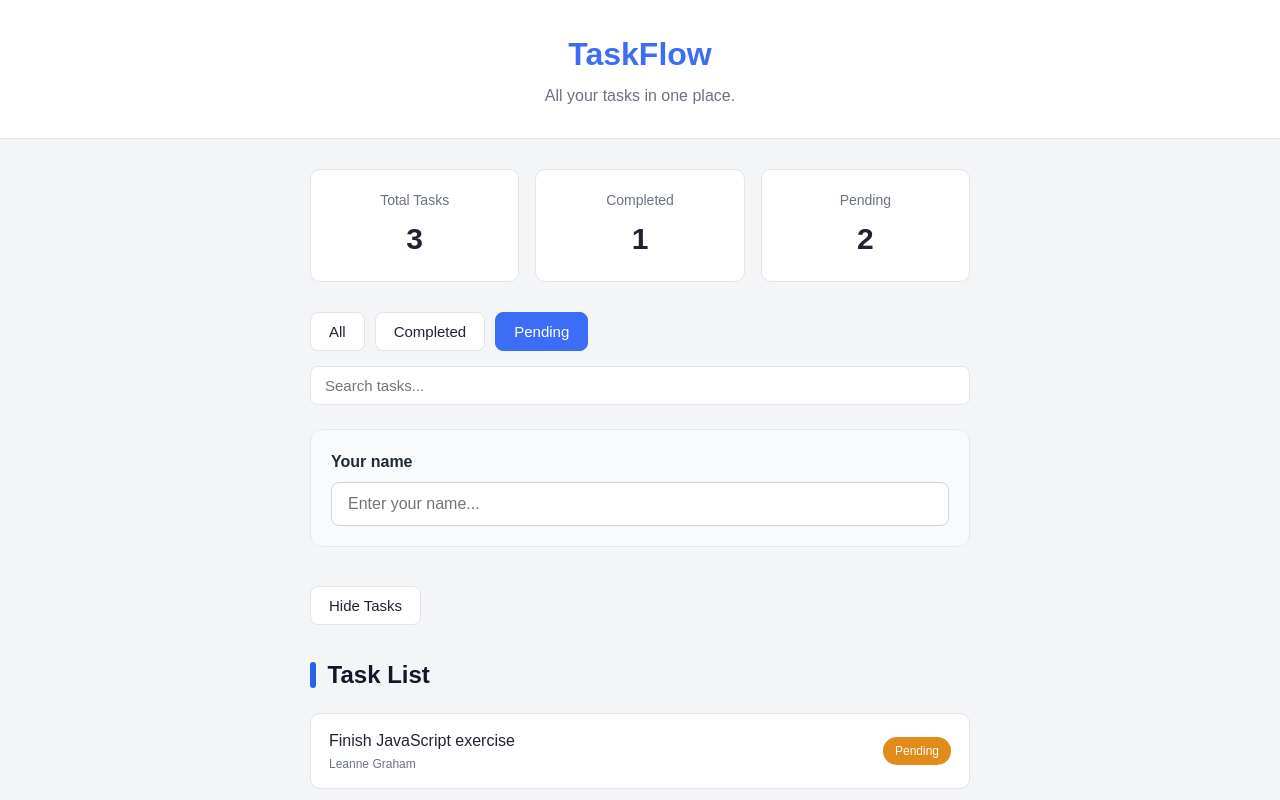
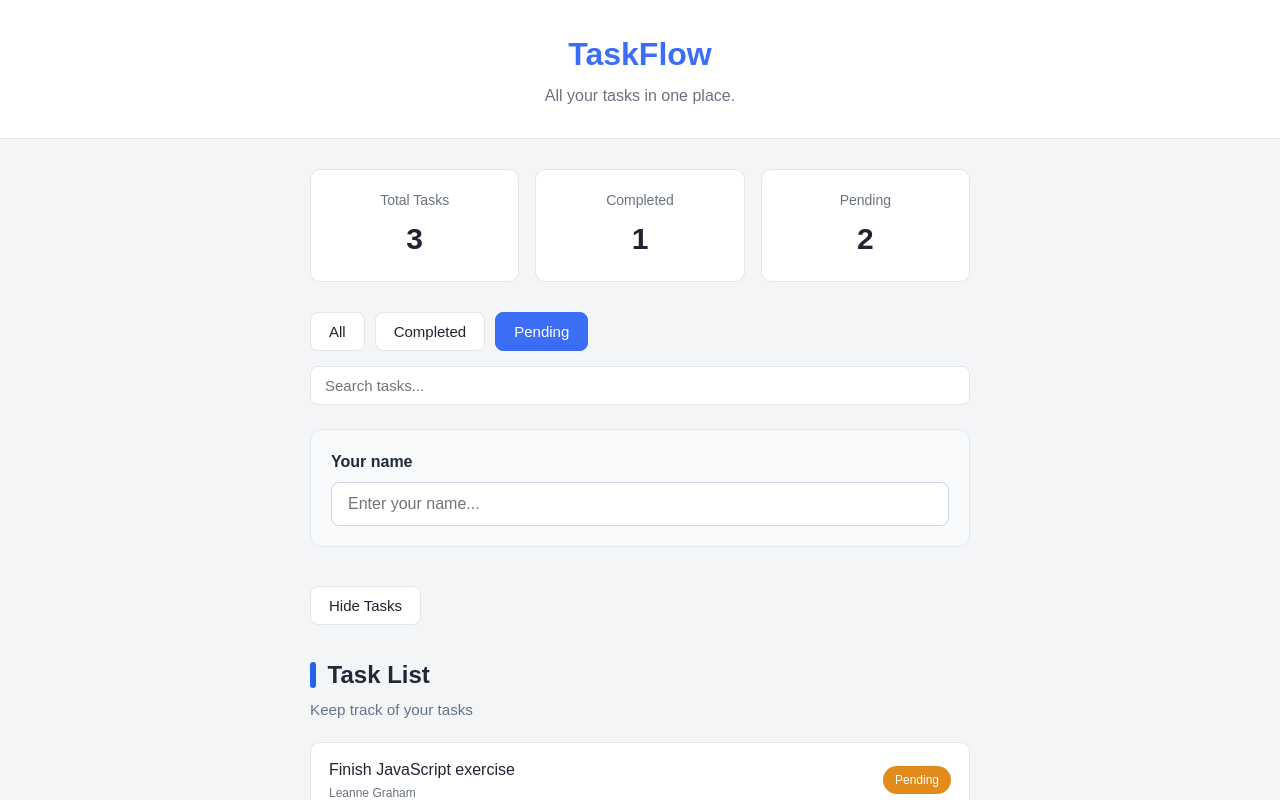
Before and after one commit to b4f-cohort8-salamiyah/b4f-cohort8-salamiyah-react-2026, a React (Vite) app: page / in a window 1280 px wide. Shown: the top 800 px of the page. Built offline with nearby package versions, Linux system fonts and the light colour scheme.

Commit message:
Complete Session 06 stretch

```diff
--- a/src/App.tsx
+++ b/src/App.tsx
@@ -32,6 +32,16 @@ function App() {
 
   function handleNameChange(event: ChangeEvent<HTMLInputElement>) {
     setName(event.target.value);
+  }
+
+  let greetingMessage = "";
+
+  if (name === "") {
+    greetingMessage = "";
+  } else if (name === "admin") {
+    greetingMessage = "Welcome back, admin.";
+  } else {
+    greetingMessage = "Hello, " + name + "!";
   }
 
   return (
@@ -89,13 +99,13 @@ function App() {
             onChange={handleNameChange}
           />
 
-          {name !== "" ? <p className="greeting">Hello, {name}</p> : null}
+          {name !== "" ? <p className="greeting">{greetingMessage}</p> : null}
         </section>
         <button className="toggle-tasks-button" onClick={handleShowTasks}>
           {showTasks ? "Hide Tasks" : "Show Tasks"}
         </button>
 
-        <SectionTitle title="Task List" />
+        <SectionTitle title="Task List" subtitle="Keep track of your tasks" />
 
         {showTasks ? (
           <ul className="task-list">
--- a/src/components/SectionTitle.tsx
+++ b/src/components/SectionTitle.tsx
@@ -1,11 +1,15 @@
 interface SectionTitleProps {
-    title: string;
+  title: string;
+  subtitle :string;
 }
 
 function SectionTitle(props: SectionTitleProps) {
     return (
+      <section className="section-heading">
         <h2 className="section-title">{props.title}</h2>
-    )
+        <p className="section-subtitle">{props.subtitle}</p>
+      </section>
+    );
 }
 
 export default SectionTitle;
--- a/src/index.css
+++ b/src/index.css
@@ -178,6 +178,24 @@ body {
   border-radius: 999px;
   content: "";
 }
+
+.section-heading {
+  margin: 2rem 0 1rem;
+}
+
+.section-title {
+  margin: 0;
+  color: #1f2937;
+  font-size: 1.5rem;
+  font-weight: 700;
+}
+
+.section-subtitle {
+  margin: 0.4rem 0 0;
+  color: #64748b;
+  font-size: 0.95rem;
+}
+
 /* ---------- Name Section ---------- */
 .name-section {
   margin: 1.5rem 0;
@@ -196,7 +214,7 @@ body {
 
 .name-input {
   width: 100%;
-  max-width:  twentyrem;
+  max-width: twentyrem;
   box-sizing: border-box;
   padding: 0.75rem 1rem;
   color: #1f2937;
@@ -217,7 +235,6 @@ body {
   color: #166534;
   font-weight: 600;
 }
-
 
 /* ---------- Small screens ---------- */
 
```
